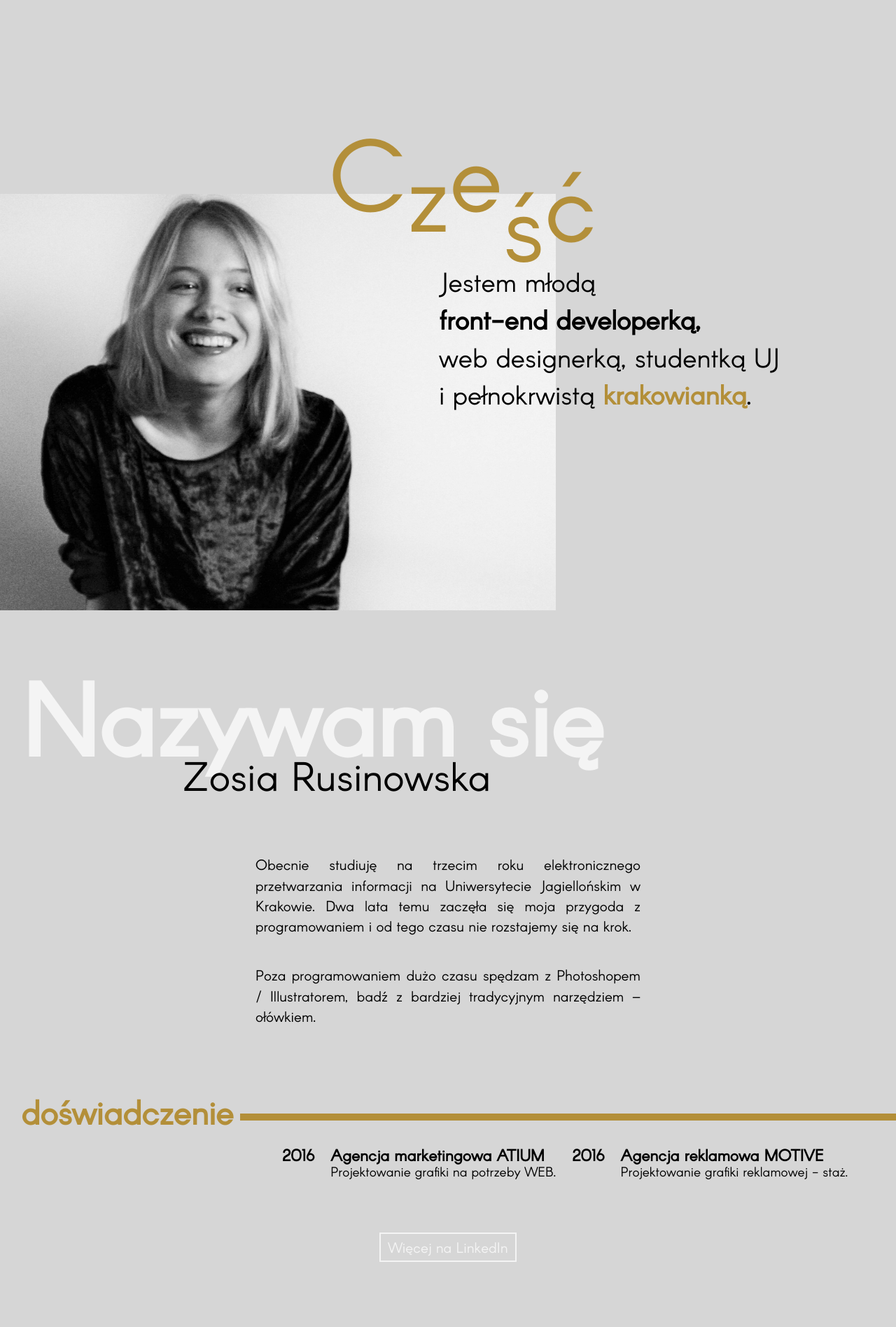
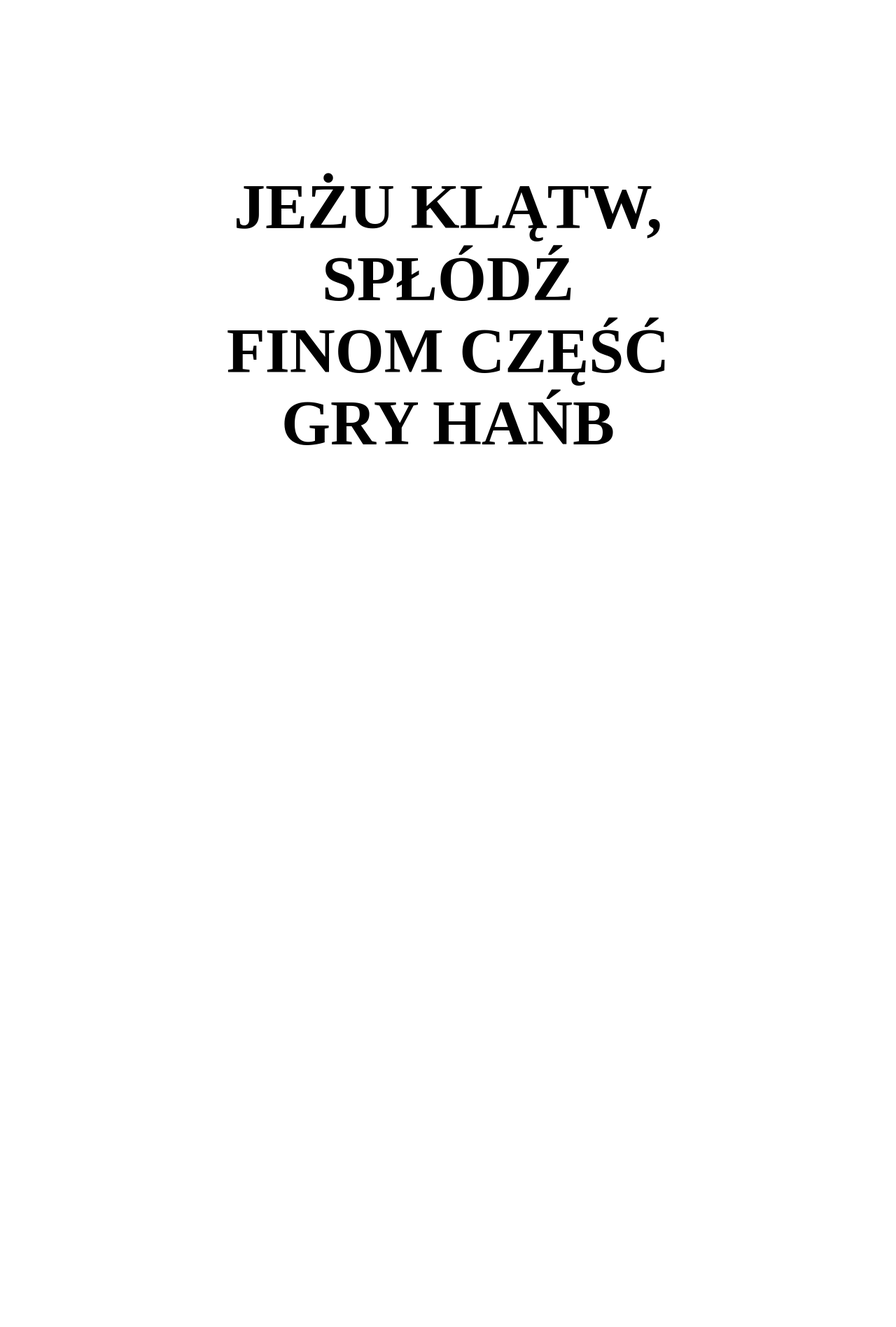
Before and after one commit to rusinowska/rusinowska.github.io, a Jekyll site: the page index.html, which Jekyll copies as it is, in a window 1280 px wide. Shown: the top 1896 px of the page at 70% size. Built offline with Jekyll 4.4.1, drawn with Linux system fonts in a browser that asks for light colours; nearby versions of some CDN libraries; some web fonts are replaced; after the commit the page ends 900 px from its top, so only the background shows below that; some of the changed text lies outside the part shown.

Commit message:
fuckiing go work plugin

```diff
--- a/index.html
+++ b/index.html
@@ -1,121 +1,12 @@
----
-layout: default
----
-<section id="intro" class="section">
+<!DOCTYPE html>
+<html>
+  <head>
+    <title>GO FUCKING WORK</title>
+    <link rel="stylesheet" href="resources/go-fucking-work.css">
+    <script src="resources/go-fucking-work.js"></script>
+  </head>
 
-  <div class="container  flex-center">
-  <h1 data-kui-anim="slideInUp"  data-kui-event="in">
-    <span>C</span>
-    <span id="letter-z">z</span>
-    <span id="letter-e">e</span>
-    <span id="letter-s">ś</span>
-    <span id="letter-c">ć</span></h1>
-</div>
-  <img src="{{ site.url }}images/zosia.JPG" alt="It's me" id="me-photo">
-
-  <div class="container  flex-center">
-  <h2>
-    Jestem młodą<br>
-    <strong>front-end developerką,</strong><br>
-    web designerką, studentką UJ<br>
-    i pełnokrwistą <span id="krakowianka">krakowianką</span>.
-  </h2>
-</div>
-</section>
-
-<section id="about" class="section">
-
-<div class="row">
-  <h3><span class="shadow">Nazywam się</span><br>
-    <span id="name">Zosia Rusinowska</span></h3>
-</div>
-
-  <div id="about-text" class="container flex-column">
-  <p>
-    Obecnie studiuję na trzecim roku elektronicznego przetwarzania informacji na Uniwersytecie Jagiellońskim w Krakowie.
-    Dwa lata temu zaczęła się moja przygoda z programowaniem i od tego czasu nie rozstajemy się na krok.
-  </p>
-  <p>
-    Poza pro­gra­mo­wa­niem dużo czasu spę­dzam z Pho­to­sho­pem / Illu­stra­to­rem, badź z bar­dziej tra­dy­cyj­nym narzę­dziem – ołów­kiem.
-  </p>
-</div>
-
-  <div class="row-right flex-column">
-    <div class="box-with-line">
-      <h3>doświadczenie</h3>
-      <div class="line"></div>
-    </div>
-    <ul class="row">
-      <li class="flex-row">
-        <span class="year">2016</span>
-        <span class="exper flex-column">
-          <span class="head">Agencja marketingowa ATIUM</span>
-          Projektowanie grafiki na potrzeby WEB.
-        </span>
-      </li>
-      <li class="flex-row">
-        <span class="year">2016</span>
-        <span class="exper flex-column">
-          <span class="head">Agencja reklamowa MOTIVE</span>
-          Projektowanie grafiki reklamowej - staż.
-        </span>
-      </li>
-    </ul>
-</div>
-
-  <div class="row flex-center">
-    <a href="https://bit.ly/2i5WwcG" class="button">
-      Więcej na LinkedIn
-    </a>
-  </div>
-
-</section>
-
-
-
-<section id="portfolio" class="section">
-
-    <div class="row-right flex-row box-with-line">
-            <h3>moje prace</h3>
-            <div class="line"></div>
-    </div>
-
-
-        <ul id="slider">
-
-            {% for post in site.posts %}
-
-                <li class="post">
-                  <a target="_blank" href="http://{{ post.customer }}" class="flex-center flex-column">
-                    <h4 class="shadow">{{ post.title }}</h4>
-                    <img src="{{ site.url }}{{ post.image }}" alt="{{ post.title }}">
-
-                  </a>
-                </li>
-
-            {% endfor %}
-
-            </ul>
-            <div class="row-right flex-row box-with-line">
-              <div class="line"  id="line_three">
-
-              </div>
-
-            </div>
-
-
-</section>
-
-<section id="contact" class="section container flex-column">
-  <h3><span class="shadow">Współpraca?</span><br>
-      Daj mi znać.</h3>
-
-      {% include svg-icons.html %}
-
-      <form class="flex-column" action="https://formspree.io/zosia.rusinowska@gmail.com" method="POST">
-        <input type="mail" placeholder="Adres e-mail" name="_replyto">
-        <input type="text" placeholder="Tytuł" name="_subject">
-        <textarea placeholder="Wiadomość" name="name"></textarea>
-        <input type="submit"  class="button"  value="Wyślij">
-      </form>
-</section>
+  <body>
+      <div id="quote"></div>
+  </body>
+</html>
--- /dev/null
+++ b/resources/go-fucking-work.css
@@ -0,0 +1,18 @@
+@import url('https://fonts.googleapis.com/css?family=Unna');
+
+body {
+  font-family: 'Unna', serif;
+  overflow-y: scroll;
+  overflow-x: hidden;
+}
+
+#quote {
+  font-size: 90px;
+  font-weight: 800;
+  text-align: center;
+  position: absolute;
+  left: 50%;
+  top: 50%;
+  -webkit-transform: translate(-50%, -50%);
+  transform: translate(-50%, -50%);
+}
--- /dev/null
+++ b/resources/go-fucking-work.js
@@ -0,0 +1,15 @@
+var quotes = [
+  "CHRZAŃ UFNĄ BELGIJSKOŚĆ, TĘP WYŻ-MŁÓDŹ",
+  "JEŻU KLĄTW, SPŁÓDŹ FINOM CZĘŚĆ GRY HAŃB",
+  ""
+];
+
+function getQuote () {
+  return quotes[Math.floor(Math.random() * (quotes.length-1))];
+}
+
+function setQuote() {
+  document.querySelector("#quote").textContent = getQuote();
+}
+
+window.onload = setQuote;
```
Also changed, not shown: index_old.html (added, +121 -0 lines), resources/alfa-bet-work.js (added, +14 -0 lines).
